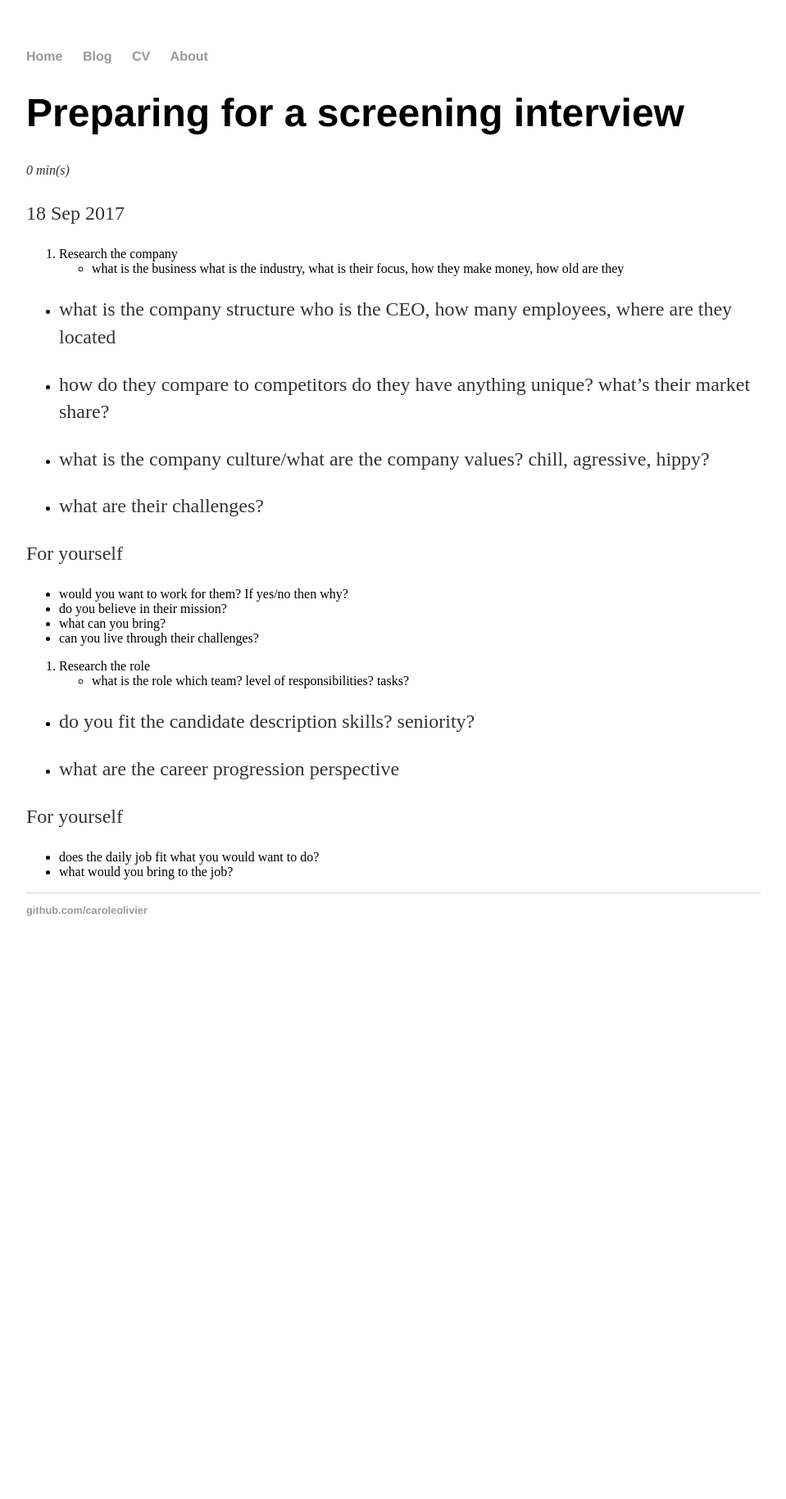
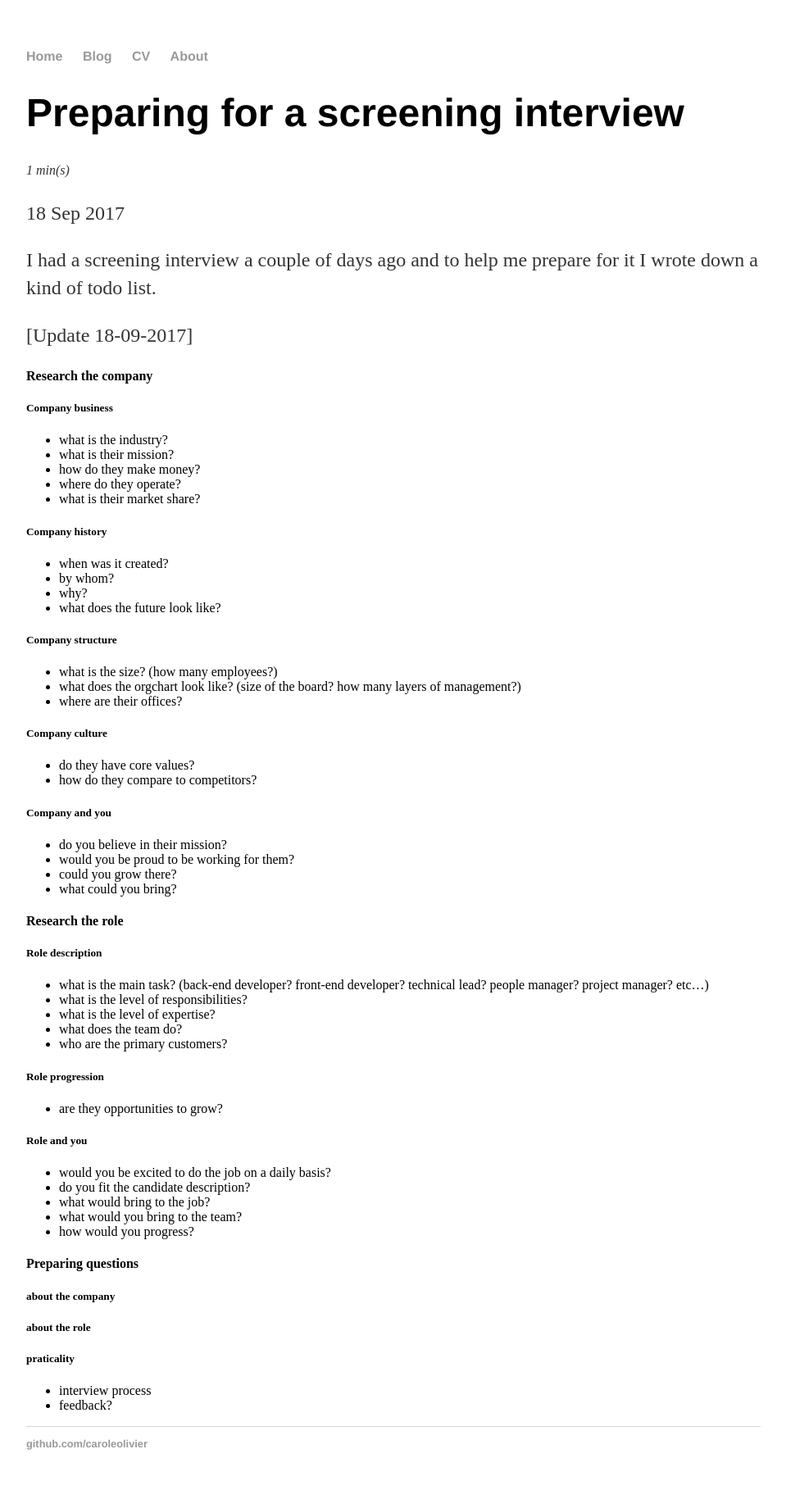
Before and after one commit to caroleolivier/caroleolivier.github.io, a Jekyll site: the page built from _posts/2017-09-18-preparing-for-a-screeing-interview.md, in a window 1280 px wide. Shown: the whole page at 82% size, without its empty margins (160-1119 px from the left). Built offline with Jekyll 4.4.1, drawn with Linux system fonts in a browser that asks for light colours; before the commit the page ends 1178 px from its top, so only the background shows below that.

Commit message:
Improve draft

```diff
--- a/_posts/2017-09-18-preparing-for-a-screeing-interview.md
+++ b/_posts/2017-09-18-preparing-for-a-screeing-interview.md
@@ -3,37 +3,67 @@ layout: post
 title: Preparing for a screening interview
 date: 2017-09-18
 ---
-1. Research the company
-* what is the business
-what is the industry, what is their focus, how they make money, how old are they
+I had a screening interview a couple of days ago and to help me prepare for it I wrote down a kind of todo list.
 
-* what is the company structure
-who is the CEO, how many employees, where are they located
+[Update 18-09-2017]
 
-* how do they compare to competitors
-do they have anything unique? what's their market share?
+#### Research the company
 
-* what is the company culture/what are the company values?
-chill, agressive, hippy?
+##### Company business
+* what is the industry?
+* what is their mission?
+* how do they make money?
+* where do they operate?
+* what is their market share?
 
-* what are their challenges?
+##### Company history
+* when was it created?
+* by whom?
+* why?
+* what does the future look like?
 
-For yourself
-* would you want to work for them? If yes/no then why?
+##### Company structure
+* what is the size? (how many employees?)
+* what does the orgchart look like? (size of the board? how many layers of management?)
+* where are their offices?
+
+##### Company culture
+* do they have core values?
+* how do they compare to competitors?
+
+##### Company and you
 * do you believe in their mission?
-* what can you bring?
-* can you live through their challenges?
+* would you be proud to be working for them?
+* could you grow there?
+* what could you bring?
 
 
-2. Research the role
-* what is the role
-which team? level of responsibilities? tasks?
+#### Research the role
 
-* do you fit the candidate description
-skills? seniority?
+##### Role description
+* what is the main task? (back-end developer? front-end developer? technical lead? people manager? project manager? etc...)
+* what is the level of responsibilities?
+* what is the level of expertise?
+* what does the team do?
+* who are the primary customers?
 
-* what are the career progression perspective
+##### Role progression
+* are they opportunities to grow?
 
-For yourself
-* does the daily job fit what you would want to do?
-* what would you bring to the job?
+##### Role and you
+* would you be excited to do the job on a daily basis?
+* do you fit the candidate description?
+* what would bring to the job?
+* what would you bring to the team?
+* how would you progress?
+
+
+#### Preparing questions
+
+##### about the company
+
+##### about the role
+
+##### praticality
+* interview process
+* feedback?
```
